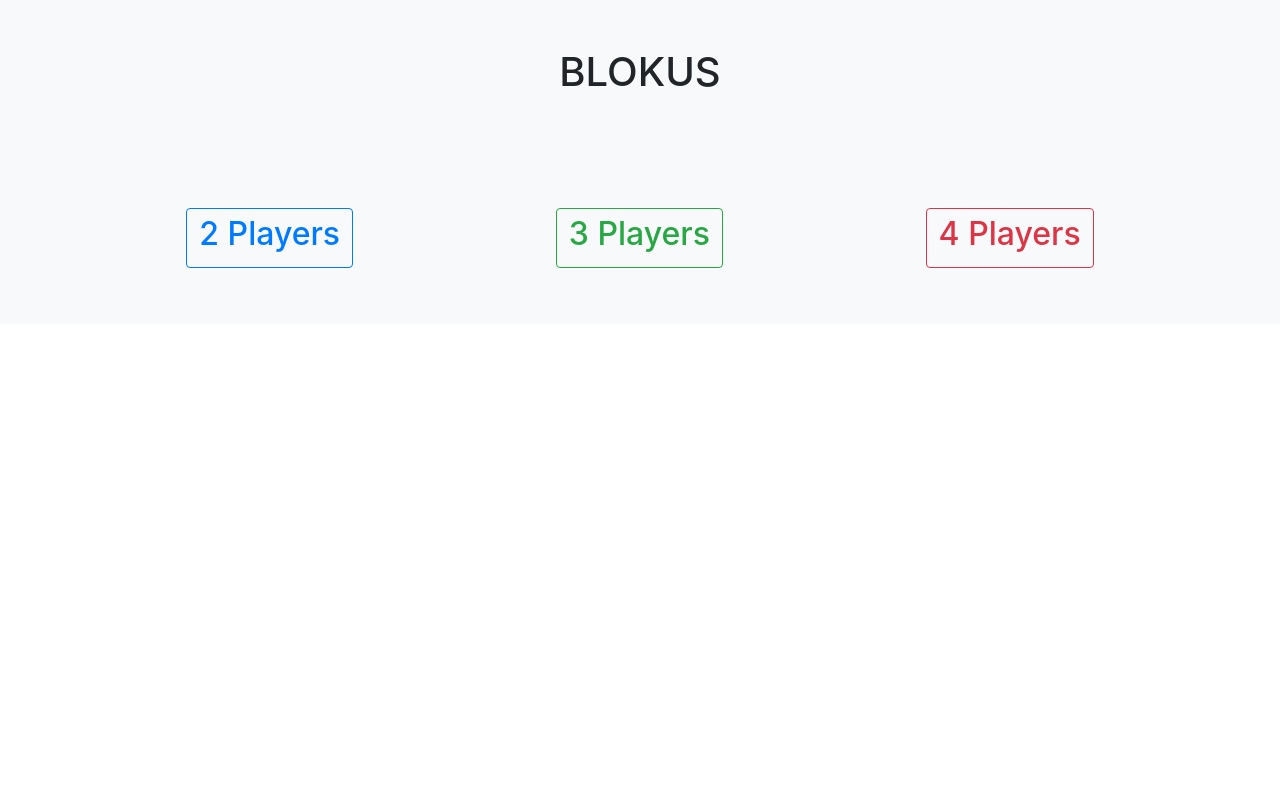
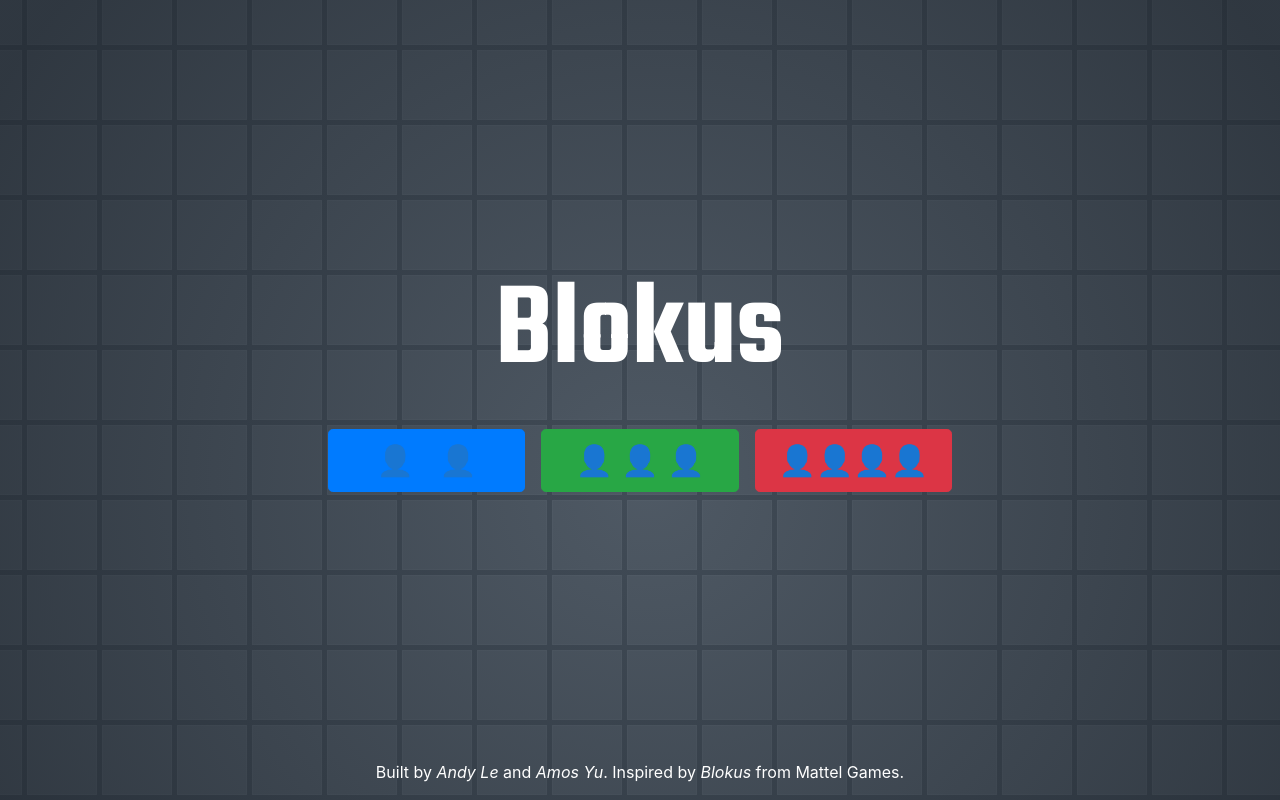
Before and after one commit to amosyu2000/blokkus, a plain HTML site: page home.html in a window 1280 px wide. Drawn offline with nearby package versions, Linux system fonts and the light colour scheme.

Commit message:
basic styling

```diff
--- /dev/null
+++ b/home.css
@@ -0,0 +1,38 @@
+/*
+	================
+	 BASIC ELEMENTS
+	================
+*/
+body {height: 100vh; width: 100vw; overflow: hidden;}
+p,a {color: white;}
+a {text-decoration-style: underline; font-style: italic;} a:hover {color: white;}
+button {width: 200px;}
+
+/*
+	============================
+	 MODIFIED BOOTSTRAP CLASSES
+	============================
+*/
+
+.display-1 {font-size: 120px;}
+
+.btn-lg {font-size: 30px;}
+
+
+/*
+	================
+	 CUSTOM CLASSES
+	================
+*/
+
+.font-teko {font-family: 'Teko';}
+.canvas {
+	position: absolute;
+	width: 100%;
+	height: 100%;
+	z-index: -1;
+}
+.bg-grid {background-image: url('images/grid.png');}
+.bg-grad {
+	background-image: radial-gradient(circle 760px at 50.7% 60.5%, rgba(72,85,99,0.8) 0%, rgba(41,50,60,0.9) 100% );
+}
--- a/home.html
+++ b/home.html
@@ -1,30 +1,35 @@
 <!DOCTYPE html>
 <html>
 <head>
-	<title>Blokus | Home Screen</title>
+	<title>Blokus - Player Select</title>
+	<!-- CSS -->
 	<link rel="stylesheet" href="bootstrap.min.css">
+	<link rel="stylesheet" href="home.css">
+	<!-- Custom fonts -->
+	<link href="https://fonts.googleapis.com/css?family=Teko:600&display=swap" rel="stylesheet">
+	<!-- jQuery -->
+	<script src="https://ajax.googleapis.com/ajax/libs/jquery/3.4.1/jquery.min.js"></script>
+	<!-- JS -->
+	<script src="home.js"></script>
 </head>
 <body>
-	<div class="container-fluid bg-light">
-		<div class="container py-5">
-			<h1 class="text-uppercase text-center">Blokus</h1>
-		</div>
-		<div class="container d-flex flex-column flex-sm-row justify-content-around py-5">
-			<a href="#" class="btn btn-outline-primary m-2">
-				<h2>
-					2 Players
-				</h2>
-			</a>
-			<a href="#" class="btn btn-outline-success m-2">
-				<h2>
-					3 Players
-				</h2>
-			</a>
-			<a href="#" class="btn btn-outline-danger m-2">
-				<h2>
-					4 Players
-				</h2>
-			</a>
+	<div class="h-100 w-100">
+		<div class="canvas bg-grid"></div>
+		<div id="bg-pieces" class="canvas"></div>
+		<div class="canvas bg-grad"></div>
+		<div class="d-flex flex-column align-items-center w-100 h-100 text-white text-center">
+			<p id="title" class="mt-auto display-1 font-teko">Blokus</p>
+			<div class="mb-auto w-50 d-sm-flex justify-content-around">
+				<button class="btn btn-primary btn-lg m-2">&#x1F464; &nbsp; &#x1F464;</button>
+				<button class="btn btn-success btn-lg m-2">&#x1F464; &#x1F464; &#x1F464;</button>
+				<button class="btn btn-danger btn-lg m-2">&#x1F464;&#x1F464;&#x1F464;&#x1F464;</button>
+			</div>
+			<p>
+				Built by <a href="https://www.github.com/andytule" target="_blank">Andy Le</a>
+				and <a href="https://www.github.com/amosyu2000" target="_blank">Amos Yu</a>.
+				Inspired by <a href="https://www.mattelgames.com/en-ca/blokus" target="_blank">Blokus</a>
+				from Mattel Games.
+			</p>
 		</div>
 	</div>
 </body>
--- /dev/null
+++ b/home.js
@@ -0,0 +1,28 @@
+
+// ===========
+//  FUNCTIONS
+// ===========
+
+
+
+
+// ================
+//	DOCUMENT READY
+// ================
+
+$(document).ready(function() {
+	$(document).mousemove(function(event) {
+		let ratio = 10;
+		let dx = event.pageX/ratio;
+		let dy = event.pageY/ratio;
+		$('.bg-pieces').css({
+			left: dx,
+			top: dy
+		})
+	});
+	$('.btn').click(function() {
+		$('#title').animate({marginTop:0}, 'slow', function() {
+			$(this).removeClass('mt-auto');
+		});
+	});
+});
```
Also changed, not shown: images/grid.png (added), images/piece.png (added).
